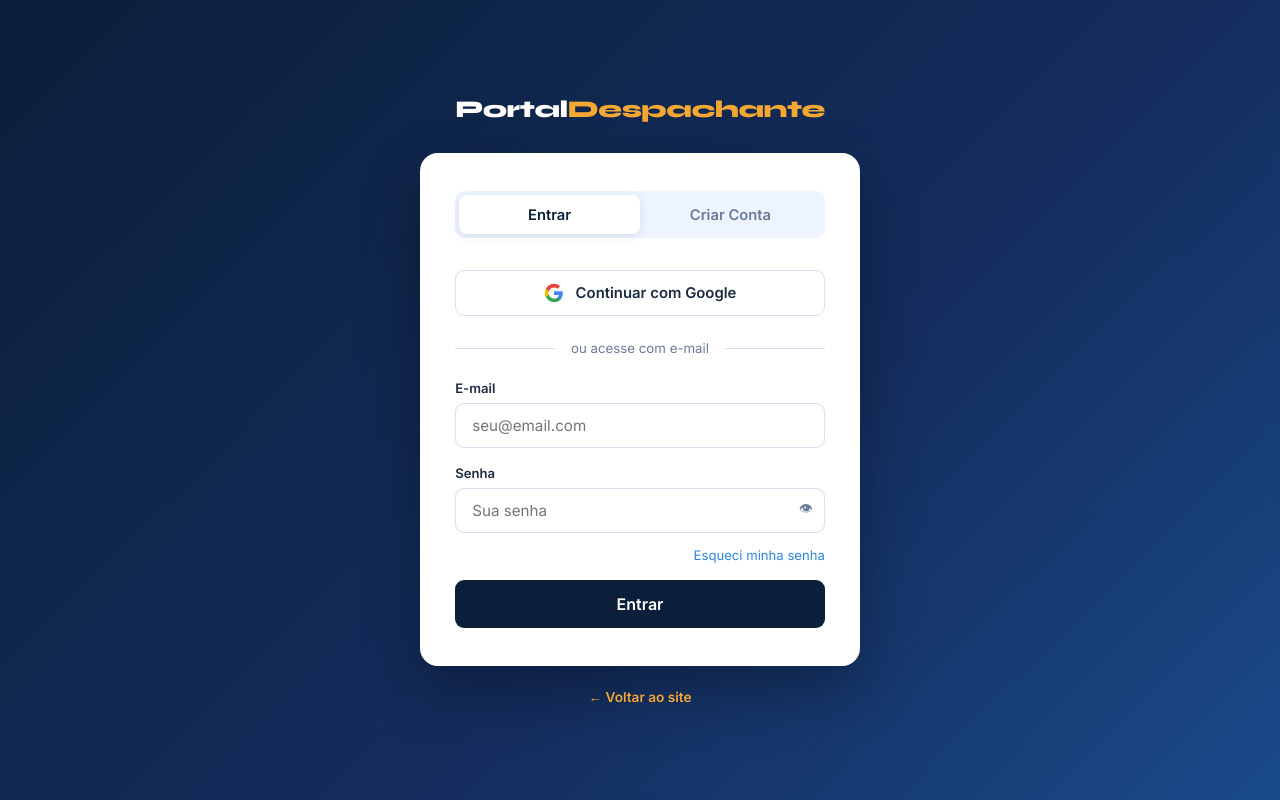
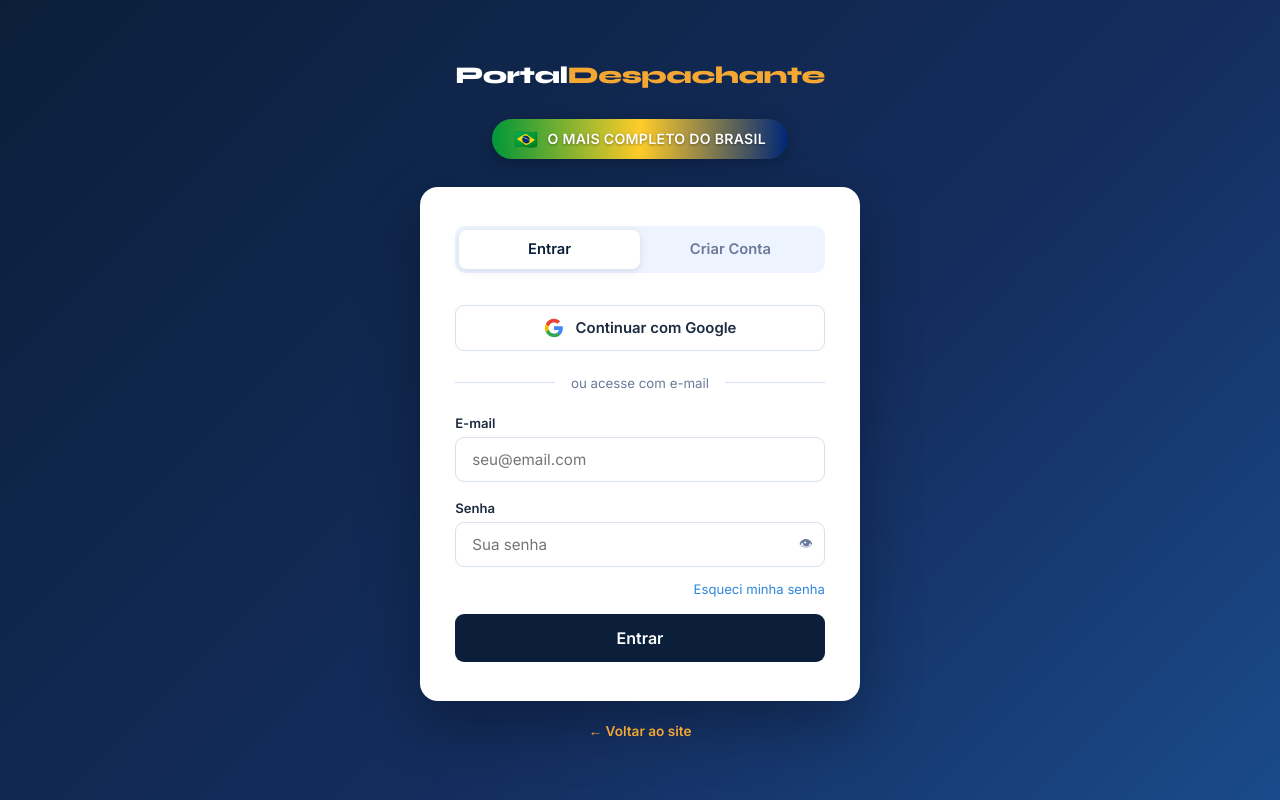
Before and after one commit to Pixulin25/portaldespachante, a website: page login.html in a window 1280 px wide. Drawn offline with nearby package versions, Linux system fonts and the light colour scheme.

Commit message:
Update login.html

```diff
--- a/login.html
+++ b/login.html
@@ -65,7 +65,11 @@
   </style>
 </head>
 <body>
-  <a href="index.html" class="top-logo">Portal<span>Despachante</span></a>
+<a href="index.html" class="top-logo">Portal<span>Despachante</span></a>
+  <div style="display:flex;align-items:center;gap:.6rem;background:linear-gradient(90deg,#009739,#FFCC29,#002776);padding:.5rem 1.4rem;border-radius:100px;margin-bottom:1.8rem;box-shadow:0 4px 16px rgba(0,0,0,0.25)">
+    <span style="font-size:1.2rem">🇧🇷</span>
+    <span style="color:#fff;font-weight:800;font-size:.88rem;letter-spacing:.02em;text-shadow:0 1px 3px rgba(0,0,0,0.4)">O MAIS COMPLETO DO BRASIL</span>
+  </div>
 
   <div class="card">
     <div class="tabs">
```
